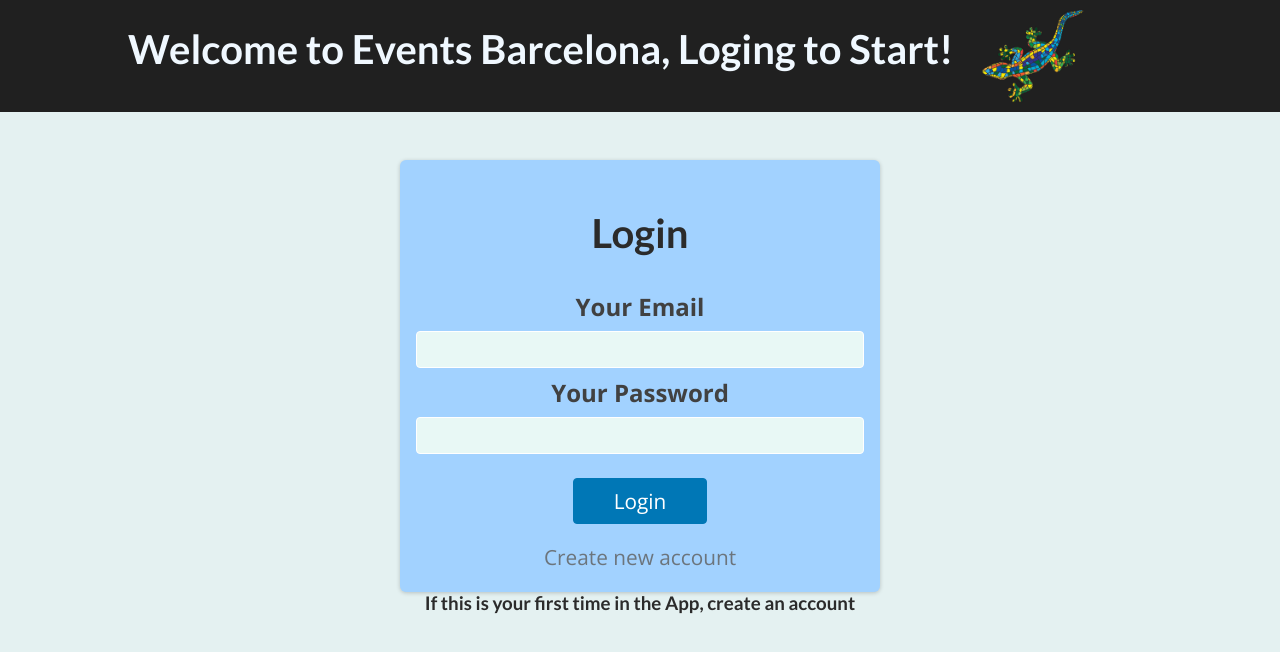
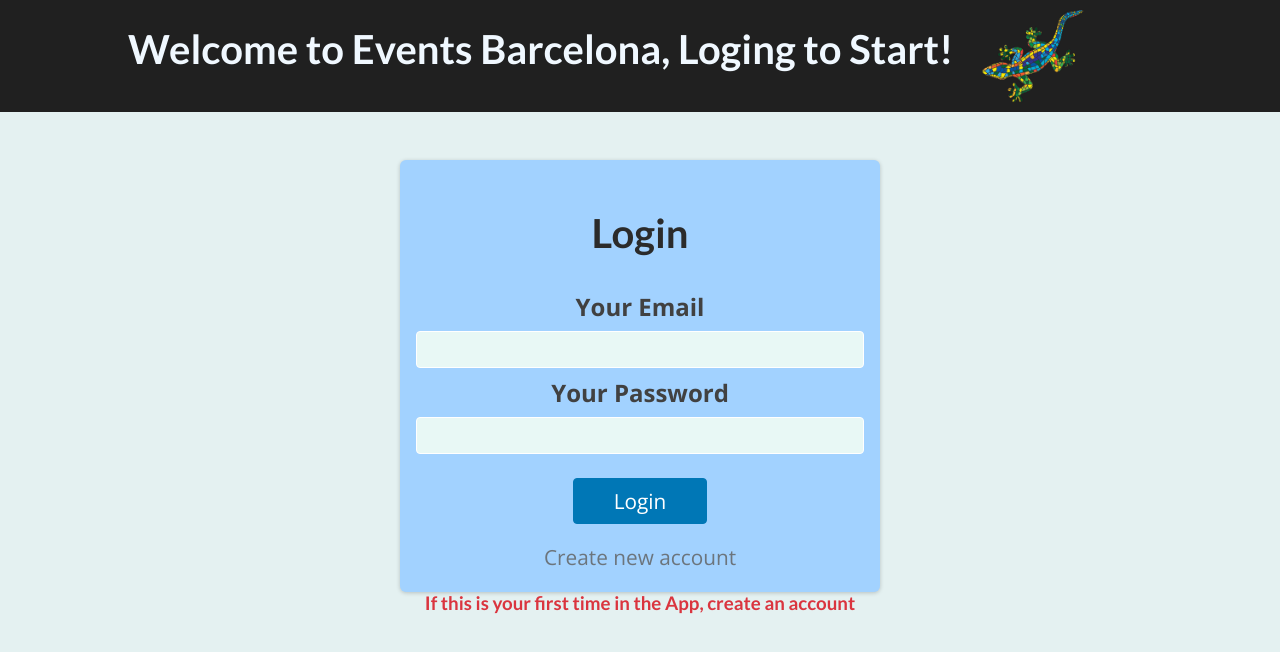
Before and after one commit to lolo-vignolo/Events-in-Barcelona, a Next.js app: page /auth in a window 1280 px wide. Shown: the top 652 px of the page. Built offline with nearby package versions, Linux system fonts and the light colour scheme; no server answers.

Commit message:
login text 2

```diff
--- a/components/auth/AuthForm.js
+++ b/components/auth/AuthForm.js
@@ -88,7 +88,7 @@ function AuthForm() {
           >
             {isLogin ? 'Create new account' : 'Login with existing account'}
           </button>
-          <h3 className="first-time">
+          <h3 className="first-time" style={{ color: '#DA353F' }}>
             If this is your first time in the App, create an account
           </h3>
 
--- a/components/auth/authForm.module.css
+++ b/components/auth/authForm.module.css
@@ -74,7 +74,7 @@
 
 .first-time {
   color: '#DA353F';
-  font-size: small;
+  font-size: 10px;
 }
 
 @media (min-width: 768px) {
```
